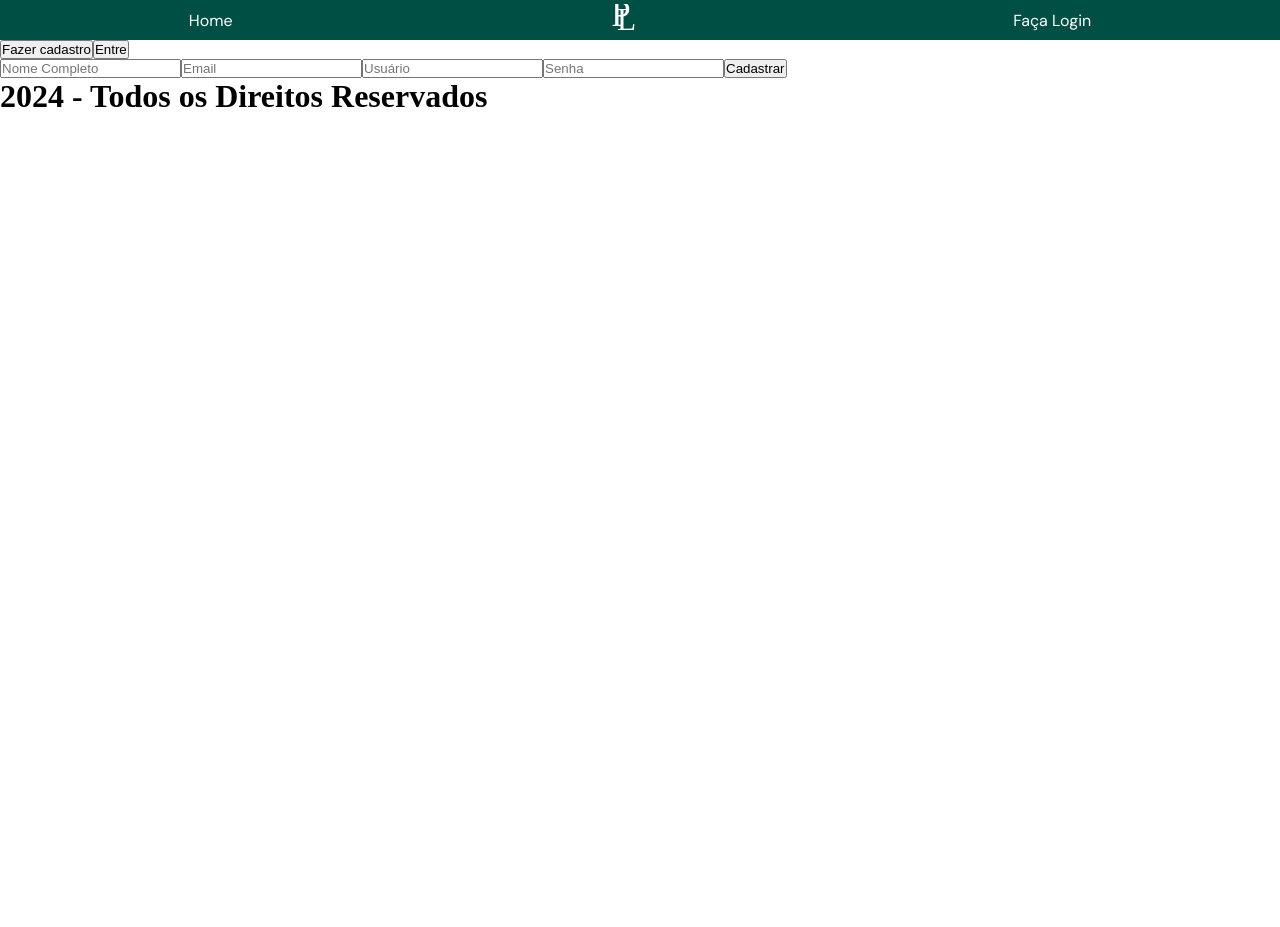
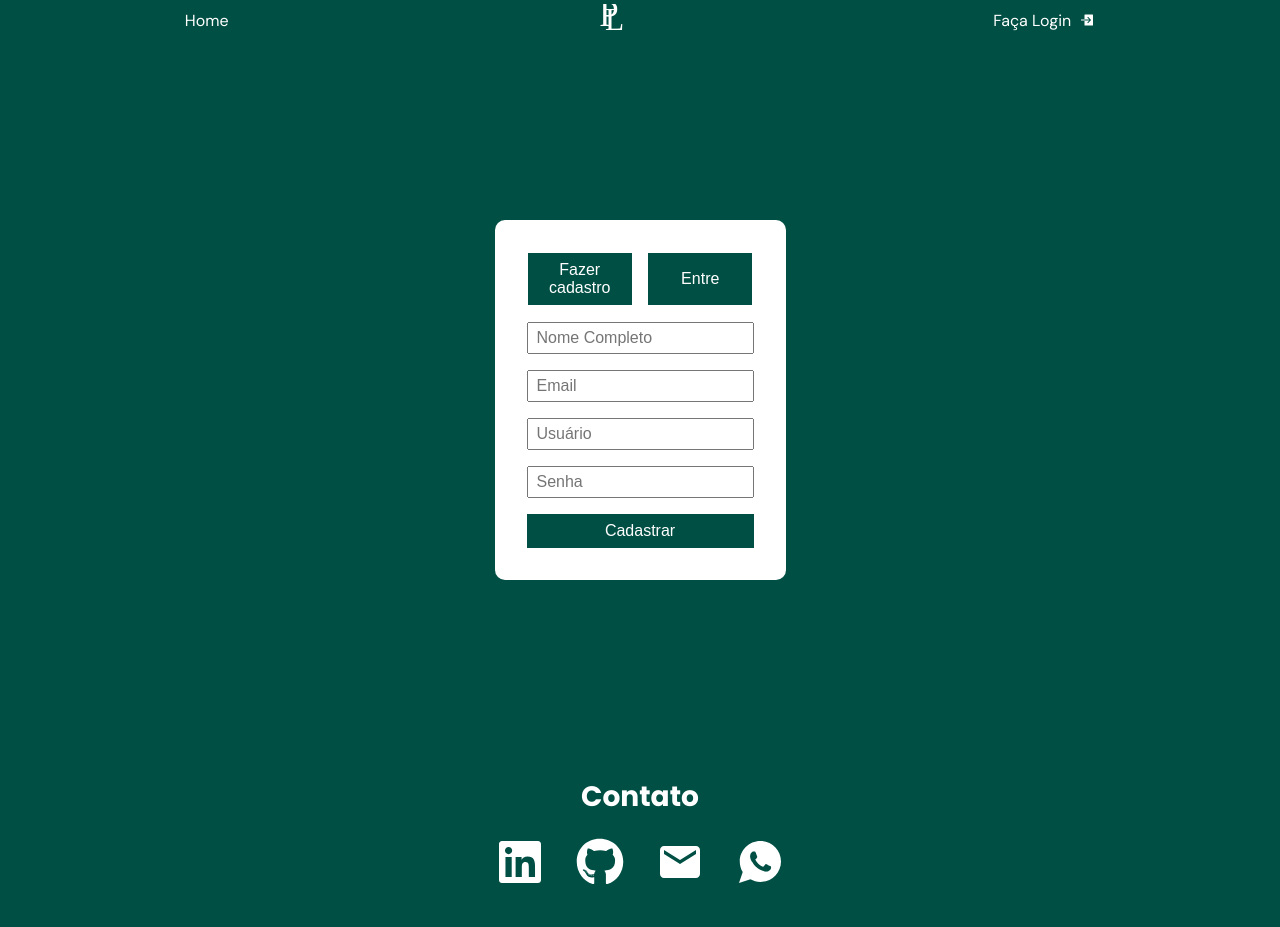
Before and after one commit to Vikcarvalhos/ProdList, a React (Vite) app: page /login in a window 1280 px wide. Shown: the top 927 px of the page. Before the commit the page ends 800 px from the top, so only its background shows below. Built offline with nearby package versions, Linux system fonts and the light colour scheme.

Commit message:
style: footer and login style added

```diff
--- a/package.json
+++ b/package.json
@@ -16,6 +16,7 @@
     "framer-motion": "^11.0.25",
     "react": "^18.2.0",
     "react-dom": "^18.2.0",
+    "react-icons": "^5.2.1",
     "react-router-dom": "^6.22.3"
   },
   "devDependencies": {
--- a/src/components/Footer.jsx
+++ b/src/components/Footer.jsx
@@ -1,8 +1,26 @@
+import { FaLinkedin } from "react-icons/fa";
+import { FaGithub } from "react-icons/fa";
+import { MdEmail } from "react-icons/md";
+import { IoLogoWhatsapp } from "react-icons/io";
+import '../css/footer.css';
+
 function Footer(){
 
     return(
         <>
-            <h1>2024 - Todos os Direitos Reservados</h1>
+            <footer className="footer-content">
+                <div className="footer-container">
+                    <h3>Contato</h3>
+                    <div className="footer-links">
+                        <a href="https://www.linkedin.com/in/vikcarvalhos/" target="_blank" className="footer-link"><FaLinkedin/></a>
+                        <a href="https://github.com/Vikcarvalhos" target="_blank" className="footer-link"><FaGithub/></a>
+                        <a href="mailto:vikcarvalhos.pr@gmail.com" className="footer-link"><MdEmail/></a>
+                        <a href="https://wa.me/+5511989541262" target="_blank" className="footer-link"><IoLogoWhatsapp/></a>
+                    </div>
+                </div>
+                <p>Desenvolvido por João Viktor</p>
+                <p>2024 - Todos os Direitos Reservados</p>
+            </footer>
         </>
     )
 }
--- a/src/components/Nav.jsx
+++ b/src/components/Nav.jsx
@@ -1,4 +1,6 @@
 import { Link } from 'react-router-dom';
+import { IoLogInSharp } from "react-icons/io5";
+import { CiLogout } from "react-icons/ci";
 import logoBlack from '../assets/img/PLLogo.svg';
 import logoWhite from '../assets/img/PLLogoW.svg'
 import '../css/nav.css'
@@ -23,9 +25,9 @@ function Nav() {
                     </div>
                     <div className='nav-user-container'>
                         {userInfo ? (
-                            <button onClick={handleLogoff}>Logoff</button>
+                            <button className='user-log' onClick={handleLogoff}>Logoff <CiLogout/></button>
                         ) : (
-                            <Link to='/login'>Faça Login</Link>
+                            <Link className='user-log' to='/login'>Faça Login <IoLogInSharp/></Link>
                         )}
                     </div>
                 </nav>
--- /dev/null
+++ b/src/css/footer.css
@@ -0,0 +1,33 @@
+.footer-content{
+    display: flex;
+    flex-direction: column;
+    justify-content: space-between;
+    align-items: center;
+    padding: 1rem;
+    background-color: var(--page-color-1);
+    color: white;
+    font-family: "Poppins", sans-serif;
+    font-size: 1.5rem;
+    font-weight: 500;
+    gap: 1rem;
+    .footer-container{
+        display: flex;
+        flex-direction: column;
+        gap: 1rem;
+        align-items: center;
+        justify-content: center;
+
+        .footer-links{
+            display: flex;
+            gap: 2rem;
+            align-items: center;
+            justify-content: center;
+        }
+    }
+
+    a{
+        color: white;
+        text-decoration: none;
+        font-size: 3rem;
+    }
+}
--- /dev/null
+++ b/src/css/login.css
@@ -0,0 +1,69 @@
+.login-content{
+    display: flex;
+    justify-content: center;
+    align-items: center;
+    flex-direction: column;
+    width: 100%;
+    height: 90vh;
+    background-color: var(--page-color-1);
+
+    .login-container{
+        display: flex;
+        flex-direction: column;
+        gap: 1rem;
+        padding: 2rem;
+        background-color: white;
+        height: 50%;
+        border-radius: 10px;
+        justify-content: space-around;
+        align-items: center;
+
+        input{
+            width: 100%;
+            height: 2rem;
+            padding: 0.5rem;
+            font-size: 1rem;
+        }
+
+        button{
+            width: 100%;
+            background-color: var(--page-color-1);
+            color: white;
+            padding: 0.5rem 1rem;
+            border: none;
+            font-size: 1rem;
+            font-weight: 500;
+            cursor: pointer;
+        }
+
+        #signup-form{
+            display: flex;
+            flex-direction: column;
+            gap: 1rem;
+        }
+
+        #login-form{
+            display: flex;
+            flex-direction: column;
+            gap: 1rem;
+        }
+
+        .login-button-container{
+            display: flex;
+            gap: 1rem;
+
+            .login-button-option{
+                width: 100%;
+                background-color: var(--page-color-1);
+                color: white;
+                padding: 0.5rem 1rem;
+                border: none;
+                font-size: 1rem;
+                font-weight: 500;
+                cursor: pointer;
+            }
+        }
+    }
+
+
+}
--- a/src/css/nav.css
+++ b/src/css/nav.css
@@ -20,5 +20,22 @@
                 height: 80%;
             };
         };
+
+        .nav-user-container{
+
+            button{
+                background-color: transparent;
+                border: none;
+            }
+
+            .user-log{
+                display: flex;
+                align-items: center;
+                color: white;
+                font-size: 1rem;
+                gap: 0.5rem;
+                cursor: pointer;
+            }
+        }
     }
 }
--- a/src/css/style.css
+++ b/src/css/style.css
@@ -128,6 +128,13 @@
 .product-list {
     margin: 2rem 0;
     text-align: center;
+    font-family: "Poppins", sans-serif;
+
+    h2{
+        color: var(--page-color-1);
+        font-size: 2rem;
+        font-weight: 300;
+    }
 
     .product-grid {
         display: grid;
--- a/src/routes/Login.jsx
+++ b/src/routes/Login.jsx
@@ -1,5 +1,6 @@
 import { useState } from 'react';
 import axios from 'axios';
+import '../css/login.css';
 
 function Login() {
     const [showForm, setShowForm] = useState('signup');
@@ -41,8 +42,12 @@ function Login() {
 
     return (
         <>
-            <button onClick={handleShowSignUp}>Fazer cadastro</button>
-            <button onClick={handleShowLogin}>Entre</button>
+            <section className='login-content'>
+                <div className='login-container'>
+                    <div className='login-button-container'>
+                        <button className='login-button-option' onClick={handleShowSignUp}>Fazer cadastro</button>
+                        <button className='login-button-option' onClick={handleShowLogin}>Entre</button>
+                    </div>
                     {showForm === 'signup' && (
                         <form id='signup-form' onSubmit={handleSubmit}>
                             <input name="UserName" type="text" placeholder="Nome Completo" />
@@ -59,6 +64,8 @@ function Login() {
                             <button type="submit">Entrar</button>
                         </form>
                     )}
+                </div>
+            </section>
         </>
     );
 }
```
Also changed, not shown: data/product.json (+0 -8 lines), 2 other files (tests, documents, lock files or other folders). Lines whose indentation alone changed are shown as unchanged.
